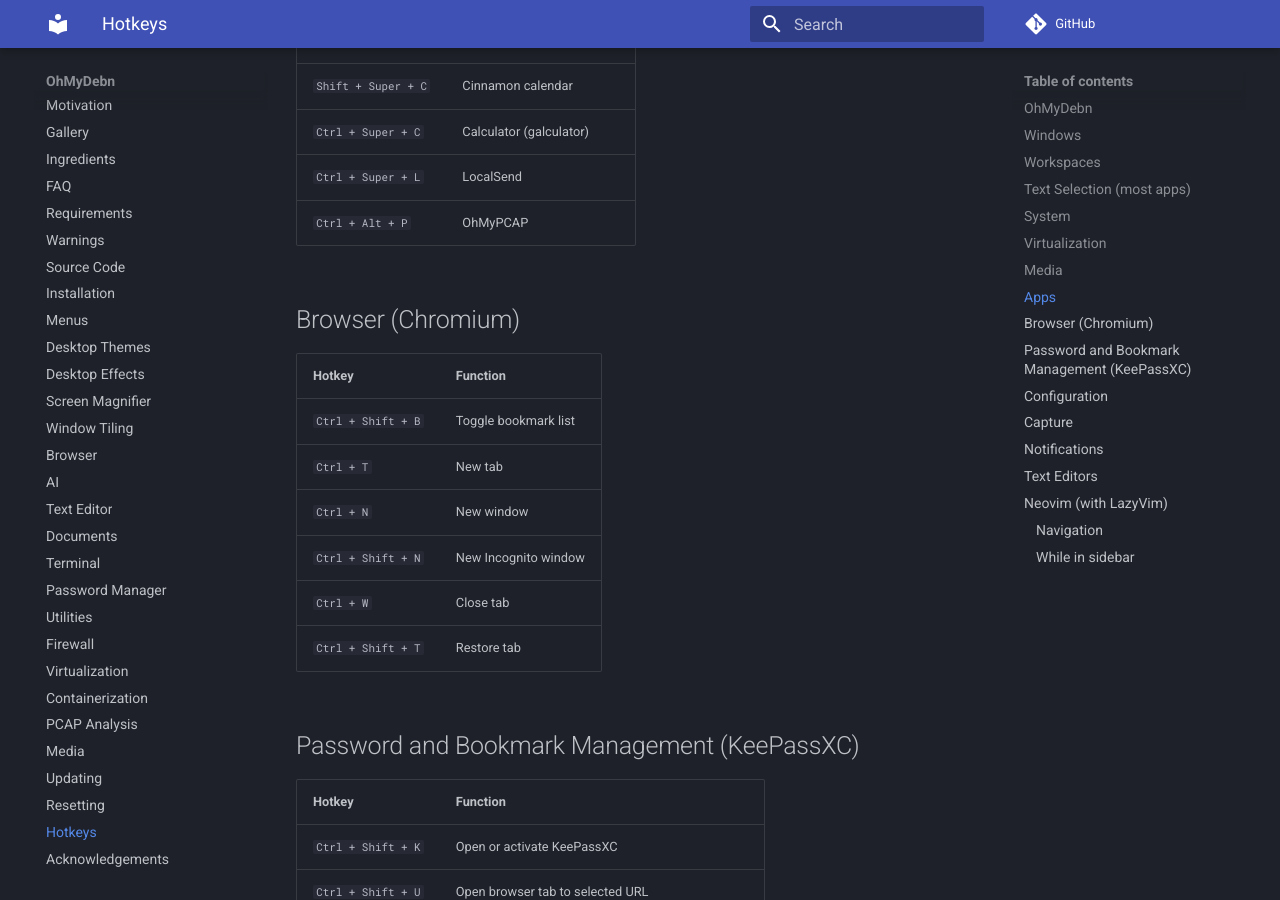
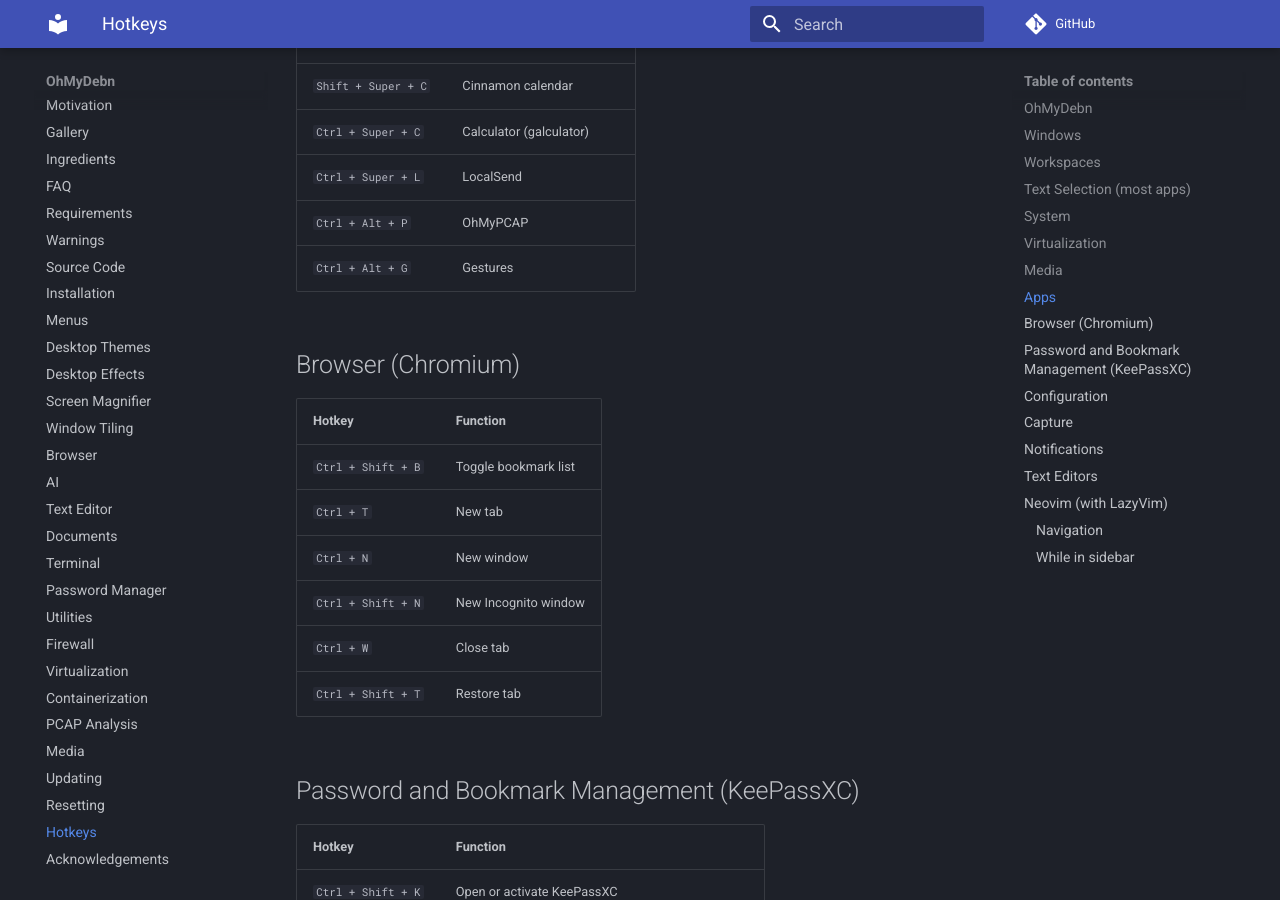
Before and after one commit to dougburks/ohmydebn-docs, an MkDocs documentation site: the page built from docs/hotkeys.md, in a window 1280 px wide and 900 px high, scrolled down 4851 px. Built offline with MkDocs 1.6.1 and Material for MkDocs 9.7.7, drawn with Linux system fonts in a browser that asks for light colours; comment, search, counter and statistics services are not loaded.

Commit message:
add hotkey for gestures

```diff
--- a/docs/hotkeys.md
+++ b/docs/hotkeys.md
@@ -120,6 +120,7 @@
 | `Ctrl + Super + C` | Calculator (galculator)
 | `Ctrl + Super + L` | LocalSend
 | `Ctrl + Alt + P` | OhMyPCAP
+| `Ctrl + Alt + G` | Gestures
 
 ## Browser (Chromium)
 
```
